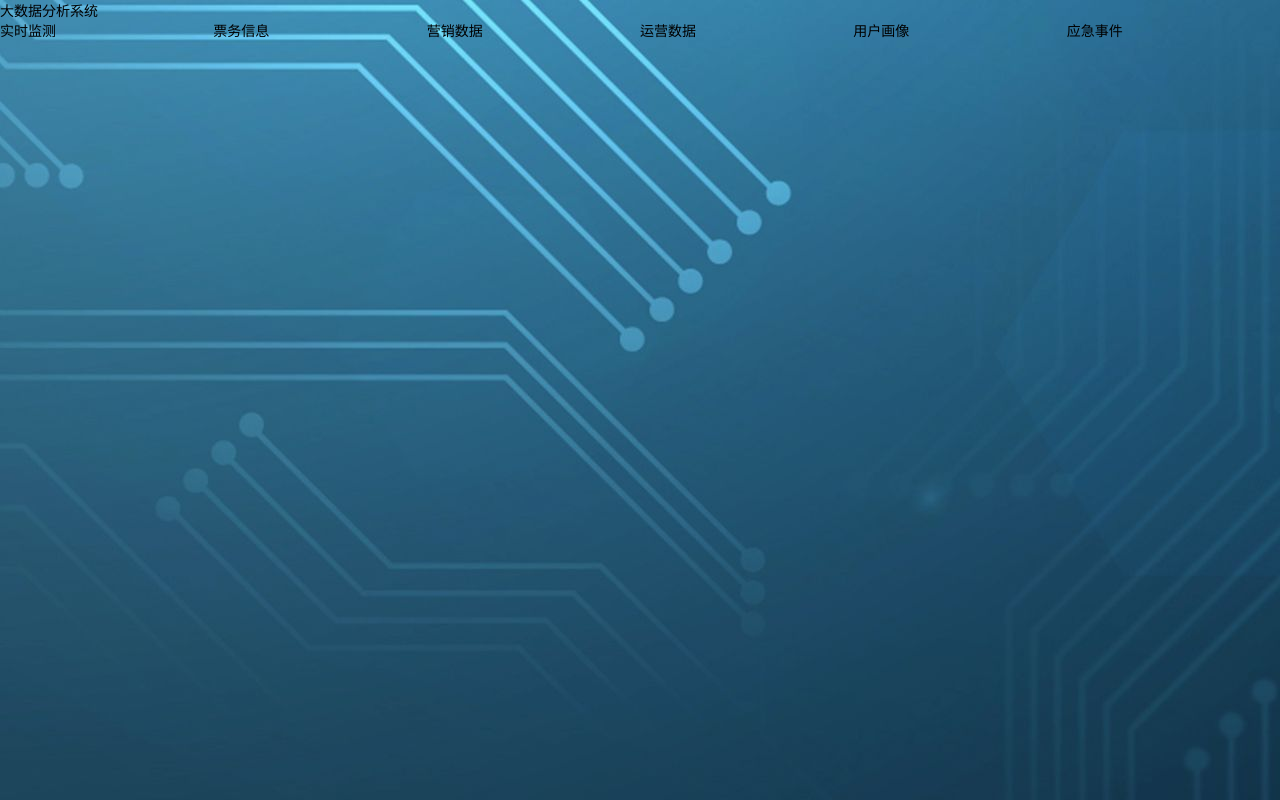
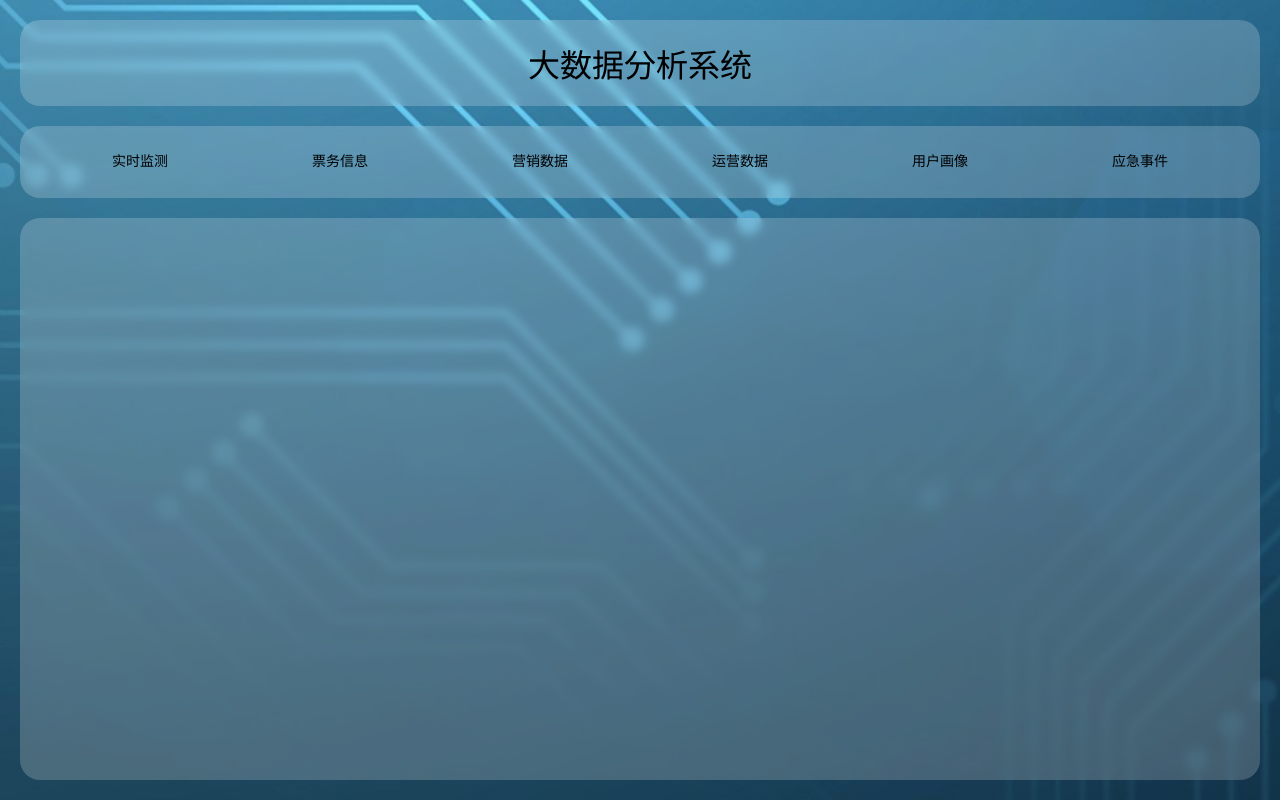
Before and after one commit to AnnabelleSun/big_data_page, a Vue app: page / in a window 1280 px wide. Built offline with nearby package versions, Linux system fonts and the light colour scheme; what vue3-echarts would draw is missing.

Commit message:
feat: demo;

```diff
--- a/src/App.vue
+++ b/src/App.vue
@@ -1,14 +1,18 @@
 <template>
   <div class="app">
-    <div>{{ title }}</div>
-    <div id="nav">
+    <div class="title-1 container">{{ title }}</div>
+    <div class="container">
       <el-row>
         <el-col :span="4" v-for="item in routerLinks" :key="item.id">
-          <router-link :to="item.to">{{ item.text }}</router-link>
+          <div class="link">
+            <router-link :to="item.to">{{ item.text }}</router-link>
+          </div>
         </el-col>
       </el-row>
     </div>
-    <router-view />
+    <div class="container main">
+      <router-view />
+    </div>
   </div>
 </template>
 
@@ -55,7 +59,6 @@ export default {
 </script>
 
 <style lang="scss">
-@import url(./assets/style/reset.css);
 #app {
   width: 100%;
   height: 100%;
@@ -64,5 +67,13 @@ export default {
   background: url(./assets/img/bg.jpeg);
   width: 100%;
   height: 100%;
+  padding: 20px;
+  display: flex;
+  flex-direction: column;
+
+  .main {
+    flex: 1;
+    margin-bottom: 0;
+  }
 }
 </style>
--- /dev/null
+++ b/src/assets/style/common.scss
@@ -0,0 +1,33 @@
+@mixin blur {
+    background-color: rgba(255,255,255,0.2);
+    backdrop-filter: blur(10px);
+    box-shadow: 0px 0px 20px rgba(255,255,255,0.2);
+}
+
+.title {
+    &-1 {
+        font-size: 32px;
+    }
+}
+
+.container {
+    background-color: rgba(255,255,255,0.2);
+    padding: 20px;
+    border-radius: 20px;
+    backdrop-filter: blur(5px);
+    margin: 0 0 20px;
+    text-align: center;
+}
+.link {
+    text-align: center;
+    line-height: 32px;
+    border-radius: 10px;
+    overflow: hidden;
+    margin: 0 10px;
+    a {
+        display: block;
+        &:hover {
+            @include blur;
+        }
+    }
+}
--- a/src/assets/style/reset.css
+++ b/src/assets/style/reset.css
@@ -6,6 +6,7 @@ pre, form, fieldset, table, th, td {
     font-size:14px;
     margin:0px;
     padding:0px;
+    box-sizing: border-box;
     }
 html,body{
     height: 100%;
--- a/src/main.js
+++ b/src/main.js
@@ -5,6 +5,8 @@ import ElementPlus from 'element-plus';
 import { VueEcharts } from 'vue3-echarts';
 
 import 'element-plus/lib/theme-chalk/index.css';
+import './assets/style/reset.css';
+import './assets/style/common.scss';
 
 createApp(App)
 .use(router)
```
